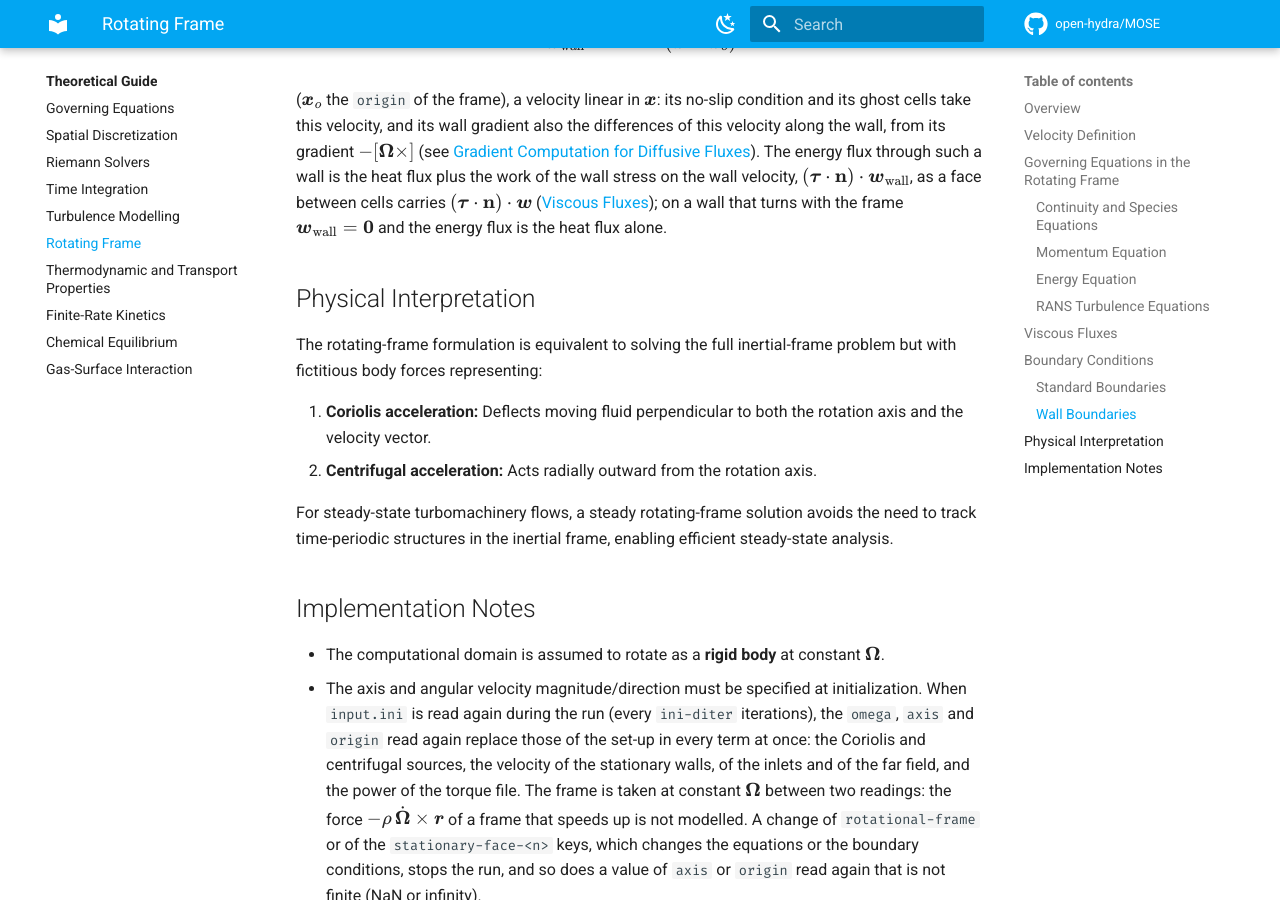
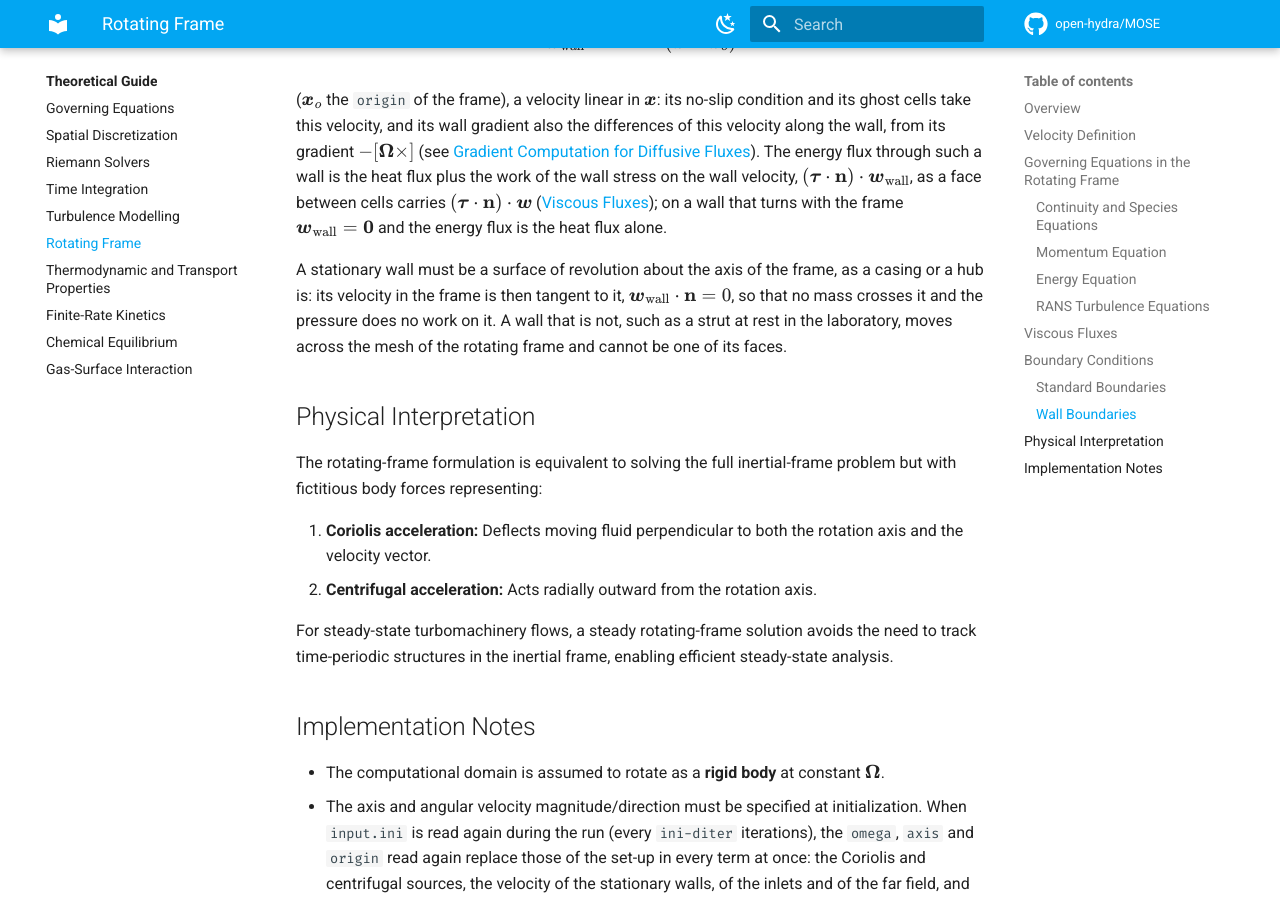
Before and after one commit to open-hydra/MOSE, an MkDocs documentation site: the page built from docs/theory/rotating-frame.md, in a window 1280 px wide and 900 px high, scrolled down 4266 px. Built offline with MkDocs 1.6.1 and Material for MkDocs 9.7.7, drawn with Linux system fonts in a browser that asks for light colours; comment, search, counter and statistics services are not loaded.

Commit message:
Docs: state the hypotheses of the stationary walls of a rotating frame
Why: the treatment of a wall at rest in the laboratory, in a rotating
frame, rests on two hypotheses that the guide did not write. The wall
must be a surface of revolution about the axis: its velocity in the
frame is then tangent to it, no mass crosses the face and the pressure
does no work on it, and the wall stays on the same faces of the mesh.
And the differences of the wall velocity along the wall are exact
because the values sit where the metric of the wall gradient places
them: the cell value at the centre of the cell, the wall velocity at the
centre of the wall face.

What: docs/theory/rotating-frame.md (stationary walls: surfaces of
revolution about the axis, w_wall . n = 0) and docs/theory/numerics.md
(the positions of the values and of the metric go together).

Before and after: documentation only; no source, input, test or output
changes.

Class: D (documentation).

Co-Authored-By: Claude Opus 5.5 <noreply@anthropic.com>

```diff
--- a/docs/theory/rotating-frame.md
+++ b/docs/theory/rotating-frame.md
@@ -117,6 +117,8 @@ $$\boldsymbol{w}_{\text{wall}} = -\boldsymbol{\Omega} \times (\boldsymbol{x} - \
 
 ($\boldsymbol{x}_o$ the `origin` of the frame), a velocity linear in $\boldsymbol{x}$: its no-slip condition and its ghost cells take this velocity, and its wall gradient also the differences of this velocity along the wall, from its gradient $-[\boldsymbol{\Omega}\times]$ (see [Gradient Computation for Diffusive Fluxes](numerics.md#gradient-computation-for-diffusive-fluxes)). The energy flux through such a wall is the heat flux plus the work of the wall stress on the wall velocity, $(\boldsymbol{\tau}\cdot\mathbf{n})\cdot\boldsymbol{w}_{\text{wall}}$, as a face between cells carries $(\boldsymbol{\tau}\cdot\mathbf{n})\cdot\boldsymbol{w}$ ([Viscous Fluxes](#viscous-fluxes)); on a wall that turns with the frame $\boldsymbol{w}_{\text{wall}} = \boldsymbol{0}$ and the energy flux is the heat flux alone.
 
+A stationary wall must be a surface of revolution about the axis of the frame, as a casing or a hub is: its velocity in the frame is then tangent to it, $\boldsymbol{w}_{\text{wall}}\cdot\mathbf{n} = 0$, so that no mass crosses it and the pressure does no work on it. A wall that is not, such as a strut at rest in the laboratory, moves across the mesh of the rotating frame and cannot be one of its faces.
+
 ## Physical Interpretation
 
 The rotating-frame formulation is equivalent to solving the full inertial-frame problem but with fictitious body forces representing:
```
Also changed, not shown: docs/theory/numerics.md (+5 -1 lines).
